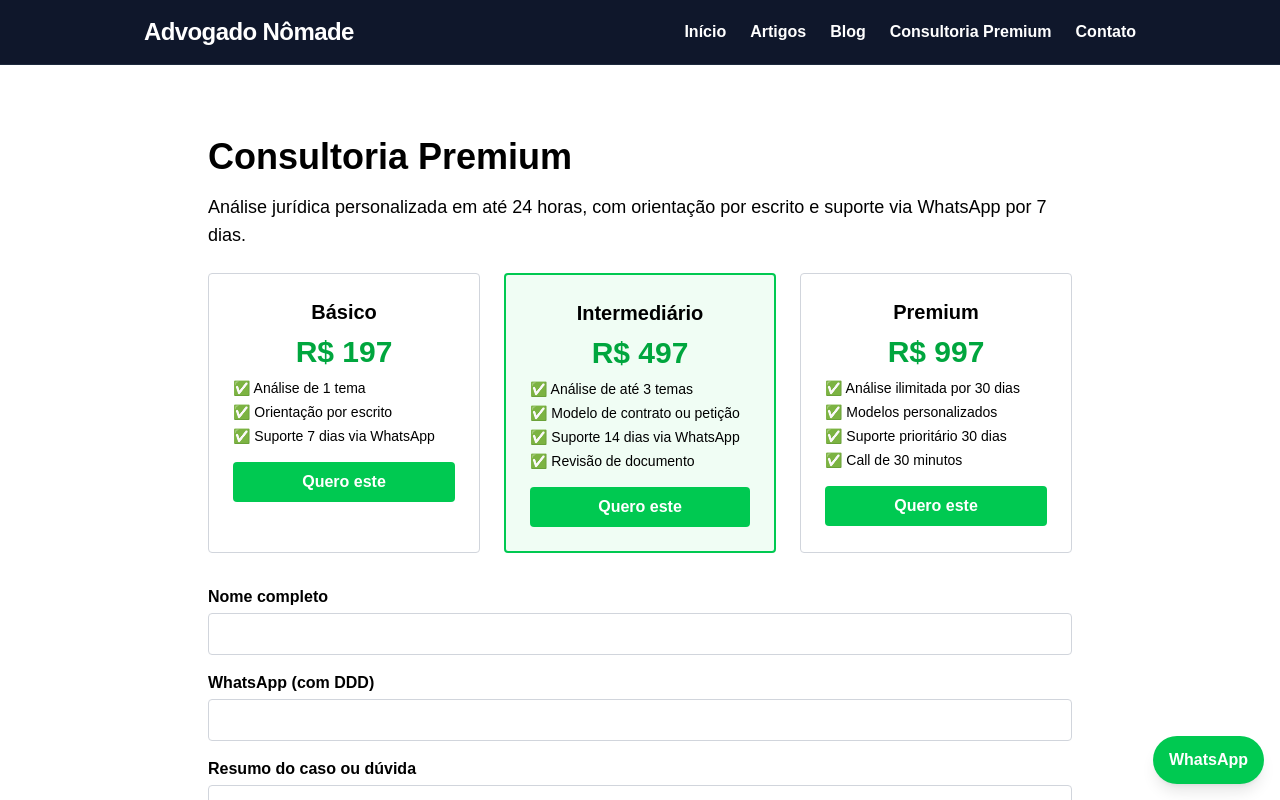
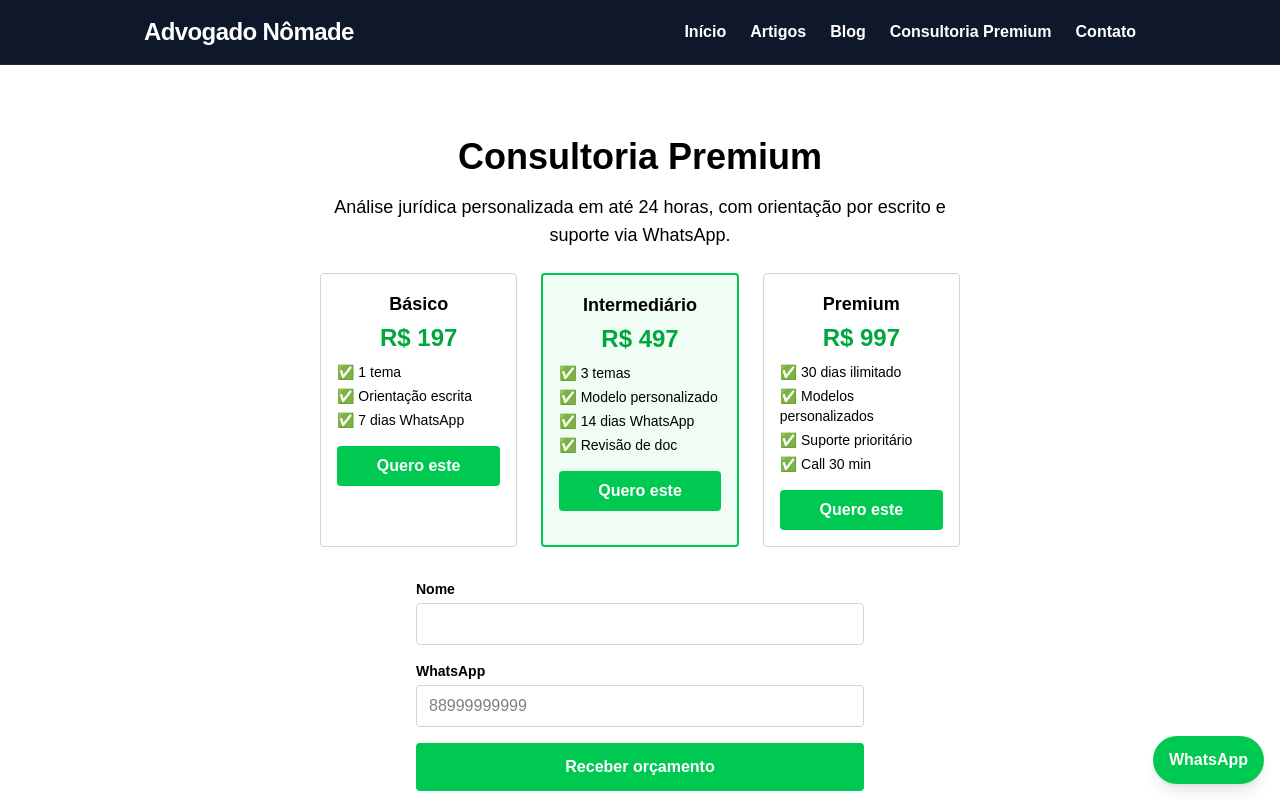
Before and after one commit to mestrereginaldo-site/advogadonomade1, a Next.js app: page /consultoria in a window 1280 px wide. Shown: the top 800 px of the page. Built offline with nearby package versions, Linux system fonts and the light colour scheme.

Commit message:
Update page.tsx

```diff
--- a/app/consultoria/page.tsx
+++ b/app/consultoria/page.tsx
@@ -7,98 +7,84 @@ export default function Consultoria() {
     const form = e.currentTarget;
     const nome = (form.elements.namedItem("nome") as HTMLInputElement).value;
     const whatsapp = (form.elements.namedItem("whatsapp") as HTMLInputElement).value;
-    const caso = (form.elements.namedItem("caso") as HTMLInputElement).value;
-    const msg = `NOVO LEAD - Consultoria Premium%0A%0ANome: ${nome}%0AWhatsApp: ${whatsapp}%0ACaso: ${caso}`;
+    const msg = `NOVO LEAD - Consultoria Premium%0A%0ANome: ${nome}%0AWhatsApp: ${whatsapp}`;
     window.open(`https://wa.me/5588999999999?text=${msg}`, "_blank");
   };
 
   return (
     <main className="min-h-screen bg-white text-black">
-      <div className="max-w-4xl mx-auto px-4 py-10">
+      <div className="max-w-2xl mx-auto px-4 py-10">
         {/* HEADLINE */}
-        <h1 className="text-3xl md:text-4xl font-bold mb-4">Consultoria Premium</h1>
-        <p className="text-lg mb-6">
-          Análise jurídica personalizada em até 24 horas, com orientação por escrito e suporte via WhatsApp por 7 dias.
+        <h1 className="text-3xl md:text-4xl font-bold mb-4 text-center">Consultoria Premium</h1>
+        <p className="text-lg mb-6 text-center">
+          Análise jurídica personalizada em até 24 horas, com orientação por escrito e suporte via WhatsApp.
         </p>
 
-        {/* PREÇOS */}
+        {/* PREÇOS (mesmos 3 cards) */}
         <div className="grid grid-cols-1 md:grid-cols-3 gap-6 mb-8">
-          {/* Plano Básico */}
-          <div className="border border-gray-300 rounded p-6 text-center">
-            <h3 className="text-xl font-semibold mb-2">Básico</h3>
-            <p className="text-3xl font-bold text-green-600 mb-2">R$ 197</p>
+          {/* CARD R$ 197 */}
+          <div className="border border-gray-300 rounded p-4 text-center">
+            <h3 className="text-lg font-semibold mb-1">Básico</h3>
+            <p className="text-2xl font-bold text-green-600 mb-2">R$ 197</p>
             <ul className="text-sm text-left space-y-1 mb-4">
-              <li>✅ Análise de 1 tema</li>
-              <li>✅ Orientação por escrito</li>
-              <li>✅ Suporte 7 dias via WhatsApp</li>
+              <li>✅ 1 tema</li>
+              <li>✅ Orientação escrita</li>
+              <li>✅ 7 dias WhatsApp</li>
             </ul>
-            <button
-              onClick={() => window.open("https://wa.me/5588999999999?text=Quero%20Consultoria%20Básica%20R%24%20197", "_blank")}
-              className="w-full bg-green-500 hover:bg-green-600 text-white font-semibold py-2 rounded"
-            >
+            <button onClick={() => window.open("https://wa.me/5588999999999?text=Quero%20Básico%20R%24197", "_blank")} className="w-full bg-green-500 hover:bg-green-600 text-white font-semibold py-2 rounded">
               Quero este
             </button>
           </div>
 
-          {/* Plano Intermediário */}
-          <div className="border-2 border-green-500 rounded p-6 text-center bg-green-50">
-            <h3 className="text-xl font-semibold mb-2">Intermediário</h3>
-            <p className="text-3xl font-bold text-green-600 mb-2">R$ 497</p>
+          {/* CARD R$ 497 */}
+          <div className="border-2 border-green-500 rounded p-4 text-center bg-green-50">
+            <h3 className="text-lg font-semibold mb-1">Intermediário</h3>
+            <p className="text-2xl font-bold text-green-600 mb-2">R$ 497</p>
             <ul className="text-sm text-left space-y-1 mb-4">
-              <li>✅ Análise de até 3 temas</li>
-              <li>✅ Modelo de contrato ou petição</li>
-              <li>✅ Suporte 14 dias via WhatsApp</li>
-              <li>✅ Revisão de documento</li>
+              <li>✅ 3 temas</li>
+              <li>✅ Modelo personalizado</li>
+              <li>✅ 14 dias WhatsApp</li>
+              <li>✅ Revisão de doc</li>
             </ul>
-            <button
-              onClick={() => window.open("https://wa.me/5588999999999?text=Quero%20Consultoria%20Intermediária%20R%24%20497", "_blank")}
-              className="w-full bg-green-500 hover:bg-green-600 text-white font-semibold py-2 rounded"
-            >
+            <button onClick={() => window.open("https://wa.me/5588999999999?text=Quero%20Intermediário%20R%24497", "_blank")} className="w-full bg-green-500 hover:bg-green-600 text-white font-semibold py-2 rounded">
               Quero este
             </button>
           </div>
 
-          {/* Plano Premium */}
-          <div className="border border-gray-300 rounded p-6 text-center">
-            <h3 className="text-xl font-semibold mb-2">Premium</h3>
-            <p className="text-3xl font-bold text-green-600 mb-2">R$ 997</p>
+          {/* CARD R$ 997 */}
+          <div className="border border-gray-300 rounded p-4 text-center">
+            <h3 className="text-lg font-semibold mb-1">Premium</h3>
+            <p className="text-2xl font-bold text-green-600 mb-2">R$ 997</p>
             <ul className="text-sm text-left space-y-1 mb-4">
-              <li>✅ Análise ilimitada por 30 dias</li>
+              <li>✅ 30 dias ilimitado</li>
               <li>✅ Modelos personalizados</li>
-              <li>✅ Suporte prioritário 30 dias</li>
-              <li>✅ Call de 30 minutos</li>
+              <li>✅ Suporte prioritário</li>
+              <li>✅ Call 30 min</li>
             </ul>
-            <button
-              onClick={() => window.open("https://wa.me/5588999999999?text=Quero%20Consultoria%20Premium%20R%24%20997", "_blank")}
-              className="w-full bg-green-500 hover:bg-green-600 text-white font-semibold py-2 rounded"
-            >
+            <button onClick={() => window.open("https://wa.me/5588999999999?text=Quero%20Premium%20R%24997", "_blank")} className="w-full bg-green-500 hover:bg-green-600 text-white font-semibold py-2 rounded">
               Quero este
             </button>
           </div>
         </div>
 
-        {/* FORMULÁRIO PERSONALIZADO */}
-        <form onSubmit={handleSubmit} className="space-y-4">
+        {/* FORMULÁRIO CENTRALIZADO E CURTO */}
+        <form onSubmit={handleSubmit} className="max-w-md mx-auto space-y-4">
           <div>
-            <label className="block mb-1 font-semibold">Nome completo</label>
+            <label className="block mb-1 font-semibold text-sm">Nome</label>
             <input name="nome" required className="w-full px-3 py-2 border border-gray-300 rounded bg-white text-black" />
           </div>
           <div>
-            <label className="block mb-1 font-semibold">WhatsApp (com DDD)</label>
-            <input name="whatsapp" type="tel" required className="w-full px-3 py-2 border border-gray-300 rounded bg-white text-black" />
-          </div>
-          <div>
-            <label className="block mb-1 font-semibold">Resumo do caso ou dúvida</label>
-            <textarea name="caso" required rows={4} className="w-full px-3 py-2 border border-gray-300 rounded bg-white text-black" />
+            <label className="block mb-1 font-semibold text-sm">WhatsApp</label>
+            <input name="whatsapp" type="tel" required placeholder="88999999999" className="w-full px-3 py-2 border border-gray-300 rounded bg-white text-black" />
           </div>
           <button type="submit" className="w-full bg-green-500 hover:bg-green-600 text-white font-semibold py-3 rounded">
-            Receber orçamento no WhatsApp
+            Receber orçamento
           </button>
         </form>
 
         {/* GARANTIA */}
-        <div className="mt-8 p-4 bg-green-50 border border-green-200 rounded text-center">
-          <p className="text-green-800 font-semibold">✅ Garantia de 7 dias ou seu dinheiro de volta</p>
+        <div className="mt-8 max-w-md mx-auto p-3 bg-green-50 border border-green-200 rounded text-center">
+          <p className="text-green-800 font-semibold text-sm">✅ 7 dias ou seu dinheiro de volta</p>
         </div>
       </div>
     </main>
```
